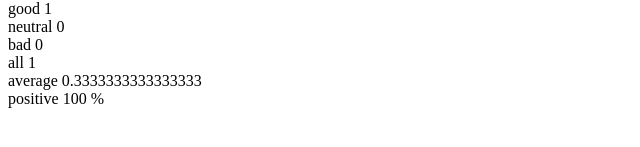
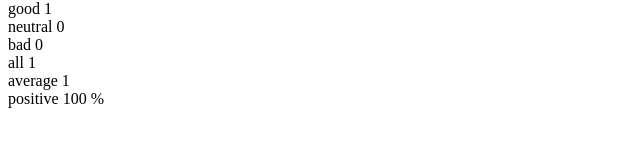
Before and after one commit to jasminlei/fullstack, a React (Vite) app in the folder osa1/unicafe/: page / in a window 1280 px wide. Both pictures are taken after a click on the button "good". Shown: the part 181-328 px from the top of the page, without its empty margins (0-640 px from the left). Built offline with nearby package versions, Linux system fonts and the light colour scheme.

Commit message:
teht 1.10

```diff
--- a/osa1/unicafe/src/App.jsx
+++ b/osa1/unicafe/src/App.jsx
@@ -1,7 +1,17 @@
 import { useState } from 'react'
+
+const StatisticLine = ({ text, value }) => {
+  return (
+    <div>
+      {text} {value}
+    </div>
+  )
+}
+
 
 const Statistics = ({ good, neutral, bad }) => {
   const all = good + bad + neutral
+
   if (all === 0) {
     return (
       <div>
@@ -10,15 +20,18 @@
       </div>
     )
   }
+  const average = (good - bad) / all
+  const positive = (good / all) * 100
+
   return (
     <div>
     <h1>statistics</h1>
-    good {good} <br />
-    neutral {neutral} <br />
-    bad {bad} <br />
-    all {all} <br />
-    average {all / 3} <br />
-    positive {(good / all) * 100} % <br />
+    <StatisticLine text="good" value={good} />
+    <StatisticLine text="neutral" value={neutral} />
+    <StatisticLine text="bad" value={bad} />
+    <StatisticLine text="all" value={all} />
+    <StatisticLine text="average" value={average} />
+    <StatisticLine text="positive" value={`${positive} %`} />
     </div>
   )
 }
```
